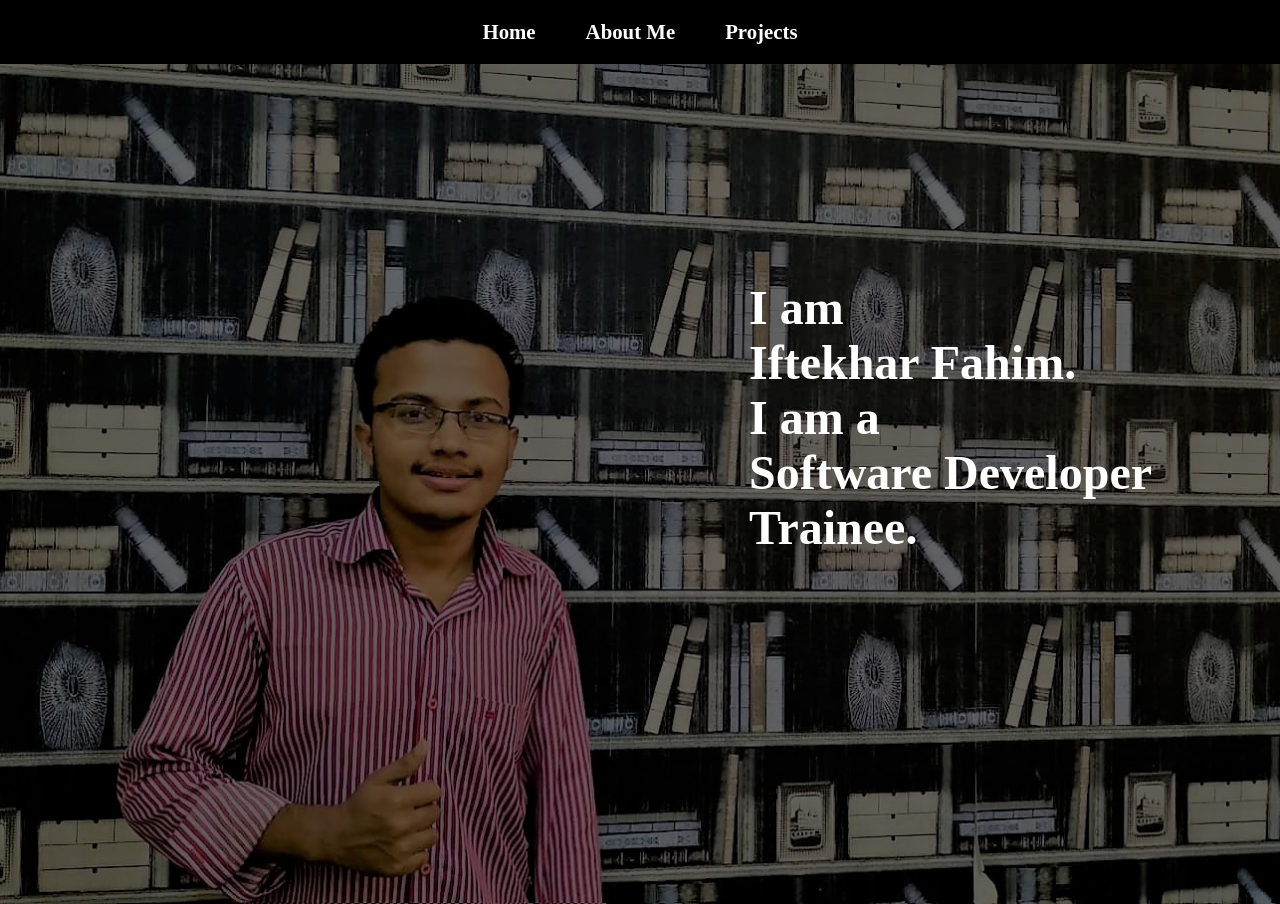
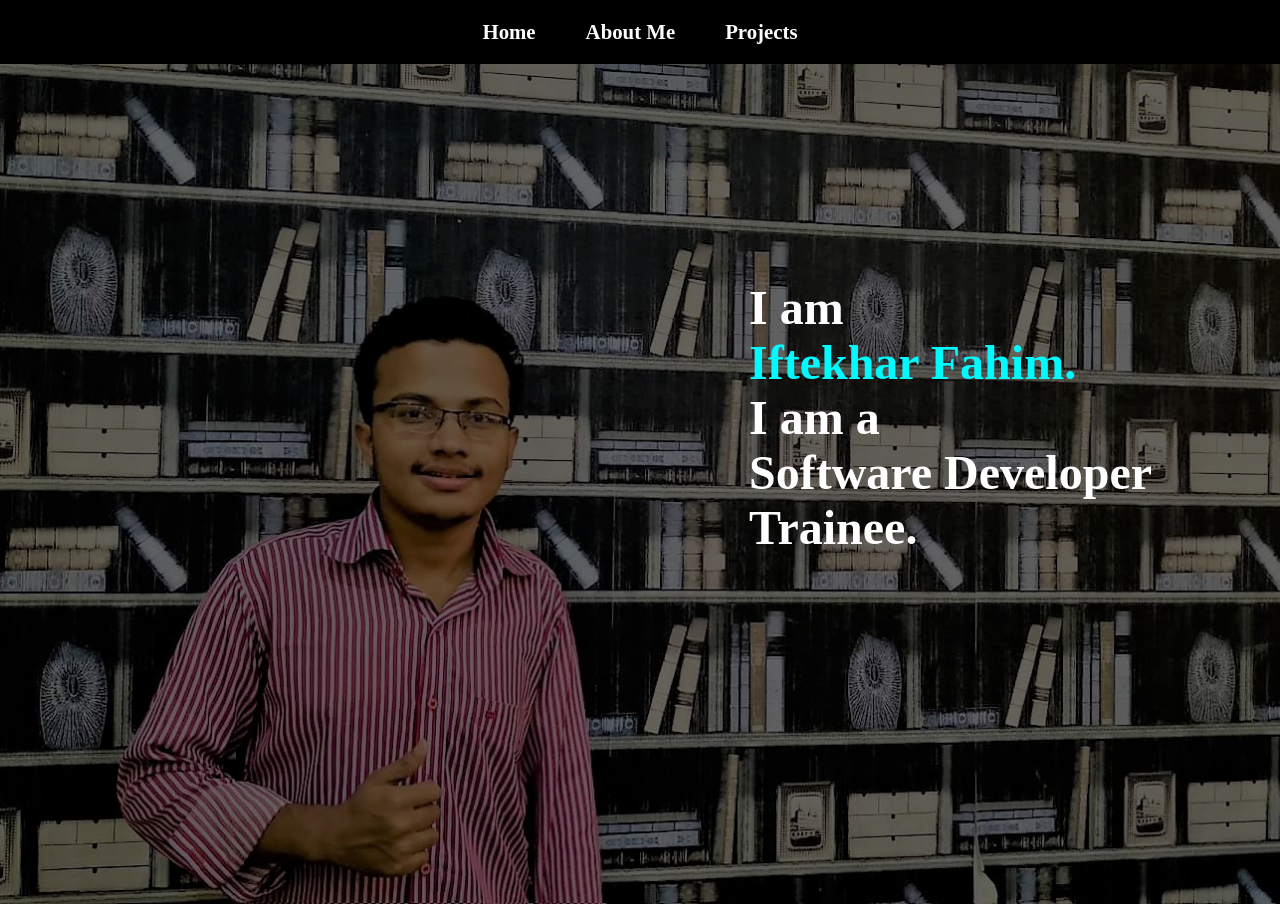
Before and after one commit to ifahim1000/personal-website, a plain HTML site: page index.html in a window 1280 px wide. Shown: the top 904 px of the page. Drawn offline with Linux system fonts and the light colour scheme.

Commit message:
Update index.html

```diff
--- a/index.html
+++ b/index.html
@@ -19,7 +19,7 @@
     </nav>
     <div id="home">
         <div class="main">
-            <h1 class="headings">I am<br>Iftekhar Fahim.<br>I am a <br>Software Developer<br>Trainee.</h1>
+            <h1 class="headings">I am<br><span class="ifahim">Iftekhar Fahim.</span><br>I am a <br>Software Developer<br>Trainee.</h1>
         </div>
     </div>
     <div id="about">
@@ -30,7 +30,7 @@
                 <h2>Iftekhar Fahim</h2>
                 <p>Hello !!!<br>
                     I am Iftekhar Fahim. I am 22 and currently pursuing my Undergrad dergree from Chittagong University of Engineering and Technology(CUET) majoring in Computer Science & Technology.<br><br><br>I am a driven person who loves to get things done and passionate about programming, problem-solving and curious about learning new technologies. I am a quick learner who also enjoys the experience of learning from others and looking forward to applying problem solving skills to real world scenarios.<br><br><br>
-                    Besides, I love Mathematics and Football. I have participated some IUPC and NCPC. I have always a winning mentality which keeps me moving all the time.One of my favourite quotes is: <i><b></b>“Try not to become a man of success, but rather try to become a man of value.”</b> — Albert Einstein </i>
+                    Besides, I love Mathematics and Football. I have participated some IUPC and NCPC. I have always a winning mentality which keeps me moving all the time. One of my favourite quotes is: <i><b></b>“Try not to become a man of success, but rather try to become a man of value.”</b> — Albert Einstein </i>
                 </p>
             </div>
         </div>
```
